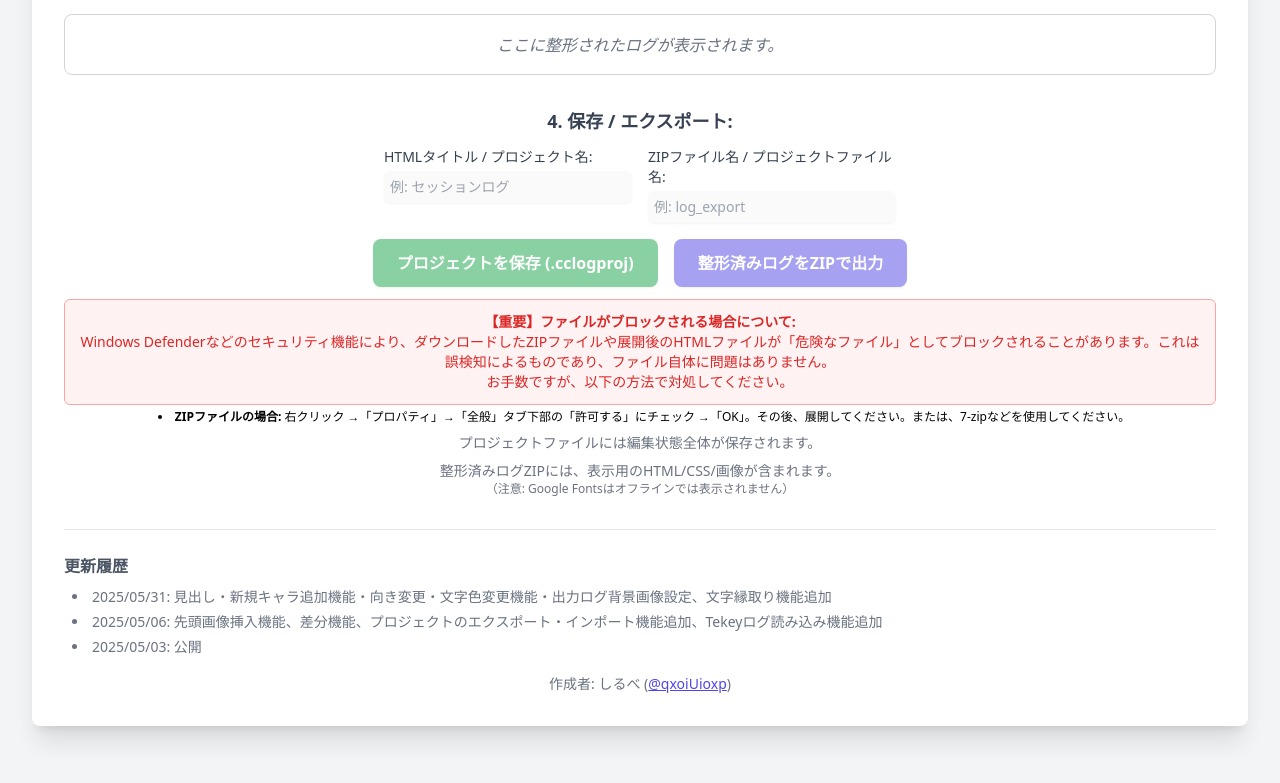
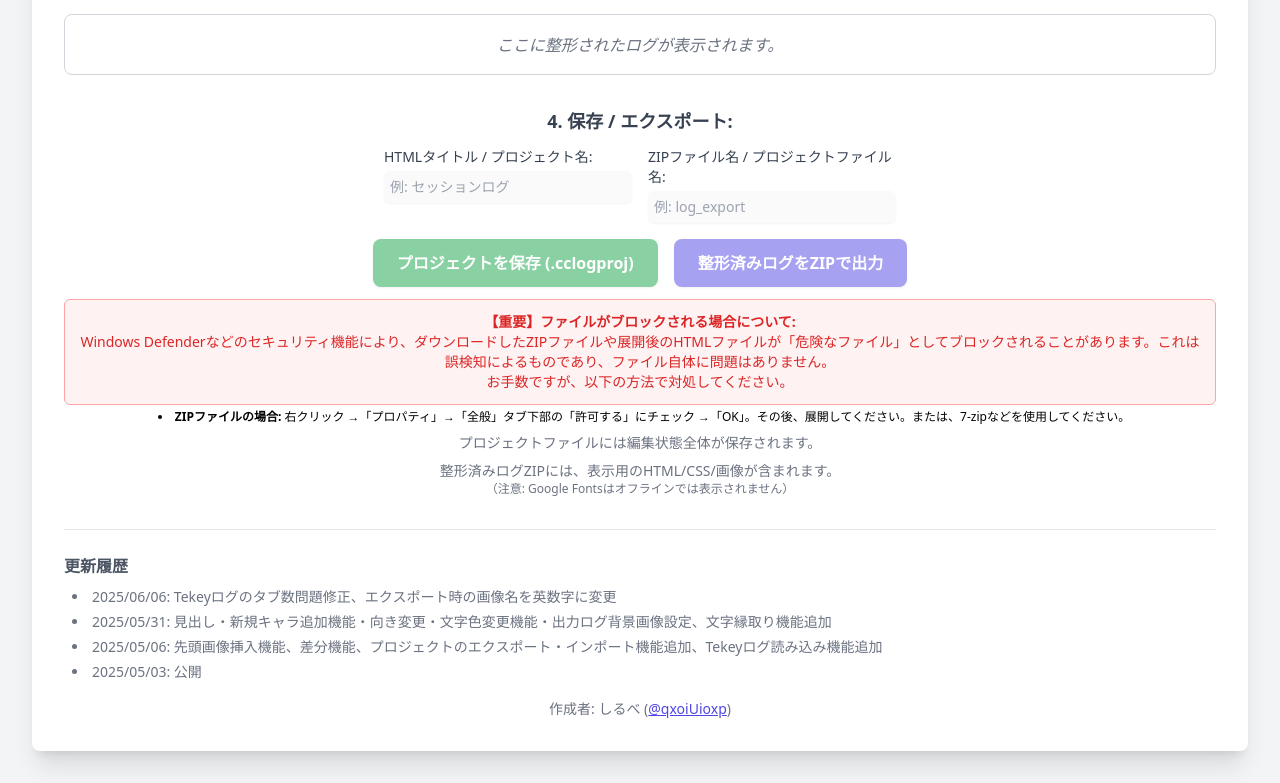
Before and after one commit to SIRUBEDON/CCfoliaLogConverterWithImages, a plain HTML site: page index.html in a window 1280 px wide. Shown: the part 939-1722 px from the top of the page. Before the commit the page ends 1697 px from the top, so only its background shows below. Drawn offline with nearby package versions, Linux system fonts and the light colour scheme.

Commit message:
Update index.html

```diff
--- a/index.html
+++ b/index.html
@@ -183,6 +183,7 @@
         <footer class="app-footer">
             <h4>更新履歴</h4>
             <ul>
+                 <li>2025/06/06: Tekeyログのタブ数問題修正、エクスポート時の画像名を英数字に変更 </li>
                  <li>2025/05/31: 見出し・新規キャラ追加機能・向き変更・文字色変更機能・出力ログ背景画像設定、文字縁取り機能追加 </li>
                  <li>2025/05/06: 先頭画像挿入機能、差分機能、プロジェクトのエクスポート・インポート機能追加、Tekeyログ読み込み機能追加</li>
                  <li>2025/05/03: 公開</li>
```
